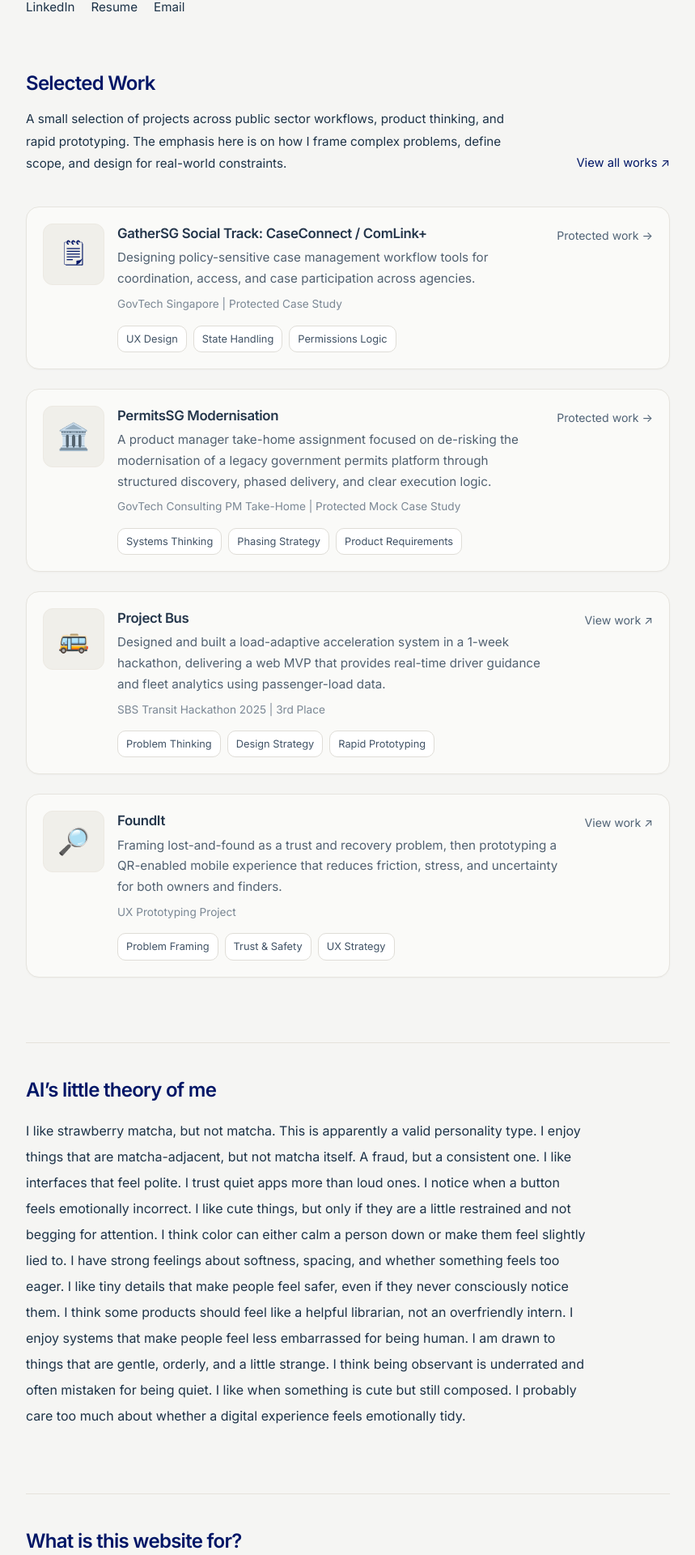
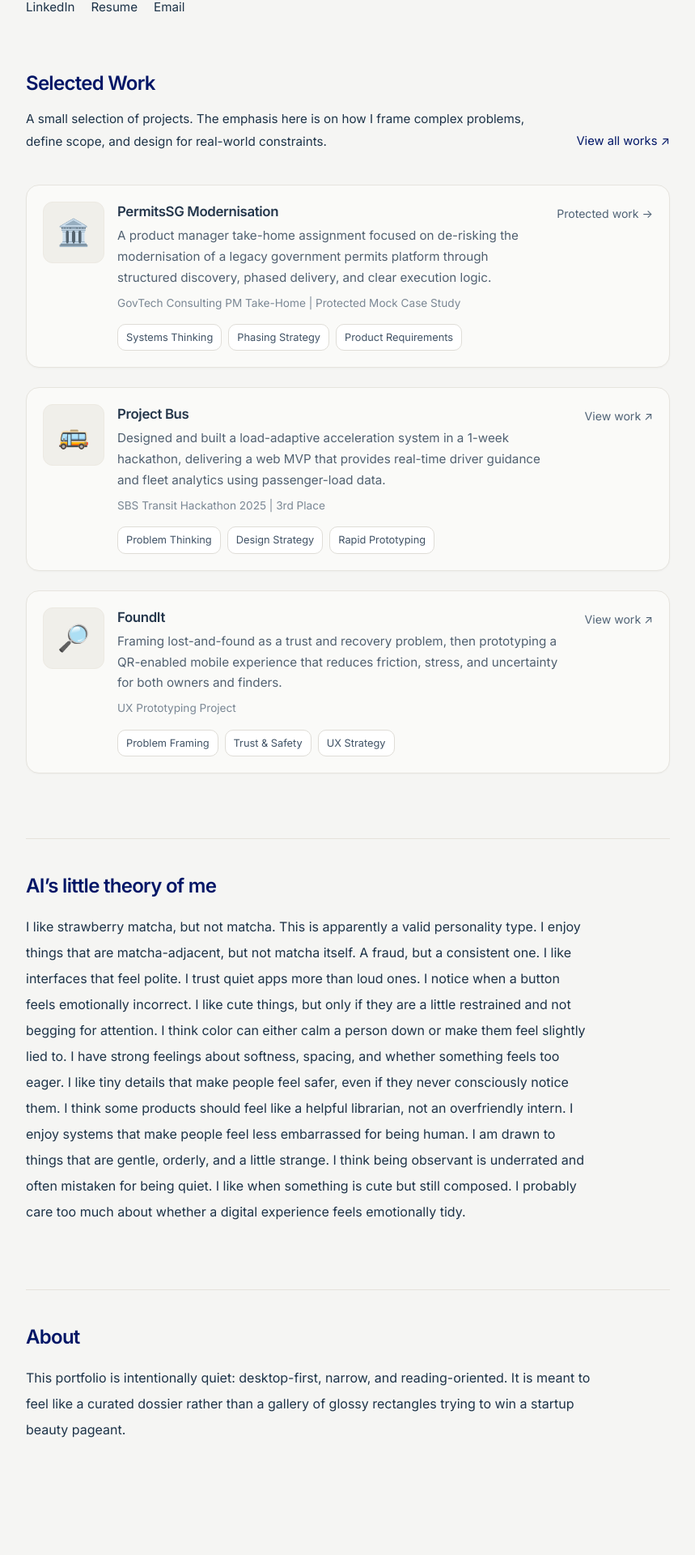
Before and after one commit to matildalim/my-portfolio, a React (Vite) app: page / in a window 1280 px wide. Shown: the part 254-2174 px from the top of the page at 81% size, without its empty margins (210-1069 px from the left). After the commit the page ends 2115 px from the top, so only its background shows below. Built offline with nearby package versions, Linux system fonts and the light colour scheme.

Commit message:
copytext update

```diff
--- a/src/App.jsx
+++ b/src/App.jsx
@@ -12,16 +12,16 @@ const navItems = [
 ]
 
 const projects = [
-  {
-    title: 'GatherSG Social Track: CaseConnect / ComLink+',
-    subtitle:
-      'Designing policy-sensitive case management workflow tools for coordination, access, and case participation across agencies.',
-    meta: 'GovTech Singapore | Protected Case Study',
-    tags: ['UX Design', 'State Handling', 'Permissions Logic'],
-    emoji: '🗒',
-    href: '/work/caseconnect',
-    protectedLabel: true,
-  },
+  // {
+  //   title: 'GatherSG Social Track: CaseConnect / ComLink+',
+  //   subtitle:
+  //     'Designing policy-sensitive case management workflow tools for coordination, access, and case participation across agencies.',
+  //   meta: 'GovTech Singapore | Protected Case Study',
+  //   tags: ['UX Design', 'State Handling', 'Permissions Logic'],
+  //   emoji: '🗒',
+  //   href: '/work/caseconnect',
+  //   protectedLabel: true,
+  // },
   {
     title: 'PermitsSG Modernisation',
     subtitle:
@@ -122,8 +122,7 @@ function HomePage() {
         Selected Work
       </h2>
       <p className="max-w-[620px] text-[0.93rem] leading-[1.75] text-[#1d3348] md:text-[0.95rem] md:leading-[1.8]">
-        A small selection of projects across public sector workflows,
-        product thinking, and rapid prototyping. The emphasis here is on how
+        A small selection of projects. The emphasis here is on how
         I frame complex problems, define scope, and design for real-world
         constraints.
       </p>
@@ -201,7 +200,7 @@ function HomePage() {
 
         <section id="about" className="mt-20 border-t border-[#e5e2db] pt-10">
           <h3 className="text-[1.5rem] font-semibold tracking-[-0.03em]">
-            What is this website for?
+            About
           </h3>
           <p className="mt-4 max-w-[700px] text-[1rem] leading-8 text-[#1d3348]">
             This portfolio is intentionally quiet: desktop-first, narrow, and
```
